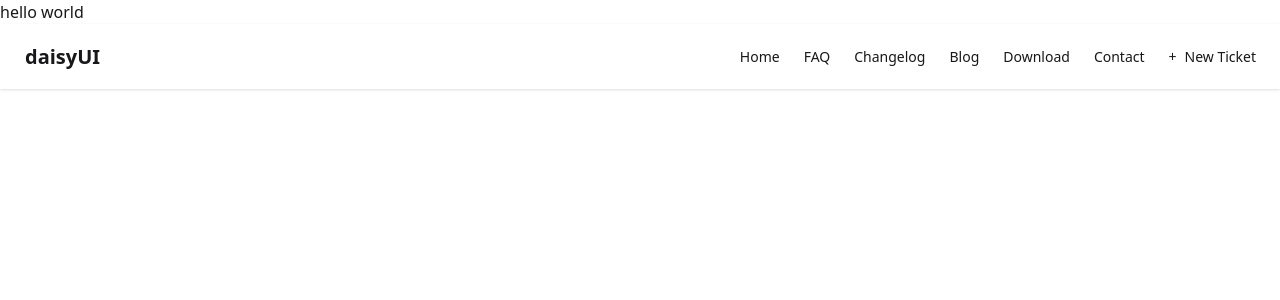
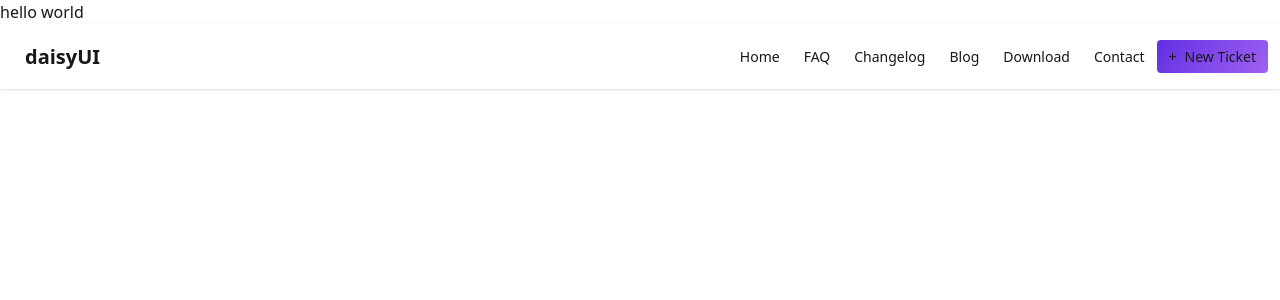
Before and after one commit to AyanSujon/assignment-B12A07, a React (Vite) app: page / in a window 1280 px wide. Shown: the top 300 px of the page. Built offline with nearby package versions, Linux system fonts and the light colour scheme.

Commit message:
added css class

```diff
--- a/src/App.jsx
+++ b/src/App.jsx
@@ -5,7 +5,7 @@ function App() {
 
   return (
     <>
-    <h1 className='color-acua'>hello world</h1>
+    <h1 className='color-aqua'>hello world</h1>
 <div className="navbar bg-base-100 shadow-sm">
   <div className="flex-1">
     <a className="btn btn-ghost text-xl">daisyUI</a>
--- a/src/index.css
+++ b/src/index.css
@@ -4,14 +4,9 @@
 @plugin "daisyui";
 
 
-/* .inter-font {
+.inter-font {
   font-family: "Inter", sans-serif;
-} */
+}
 .btn-gradient{
-  background: var(--Gradient/Linear, linear-gradient(125.07deg, rgba(99, 46, 227, 1),rgba(159, 98, 242, 1) 100%));
+  background: linear-gradient(125.07deg, rgba(99, 46, 227, 1),rgba(159, 98, 242, 1) 100%);
 }
-
-@theme{
-  --font-family: "Inter", sans-serif;
-  --color-acua: #4cd9c8;
-}
```
